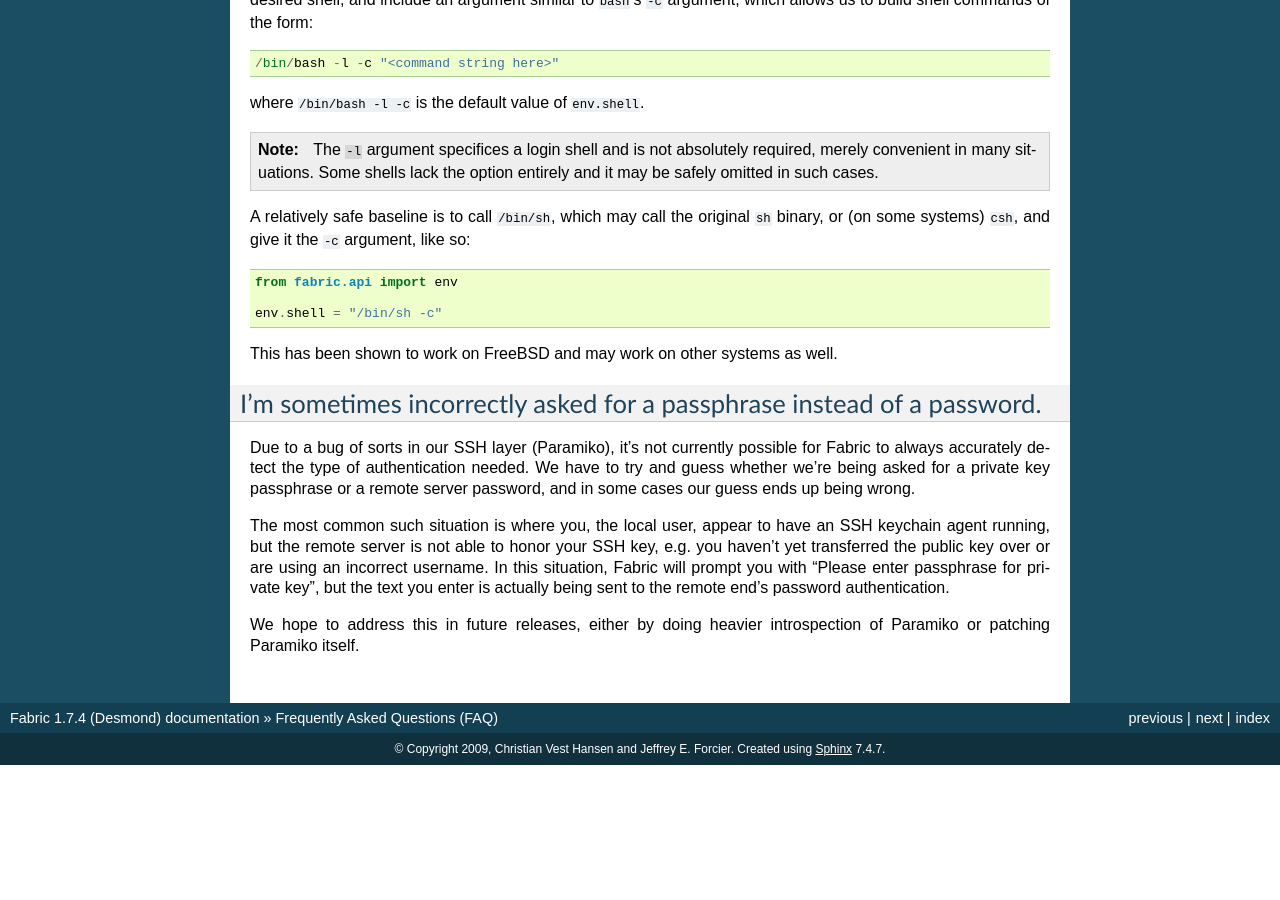
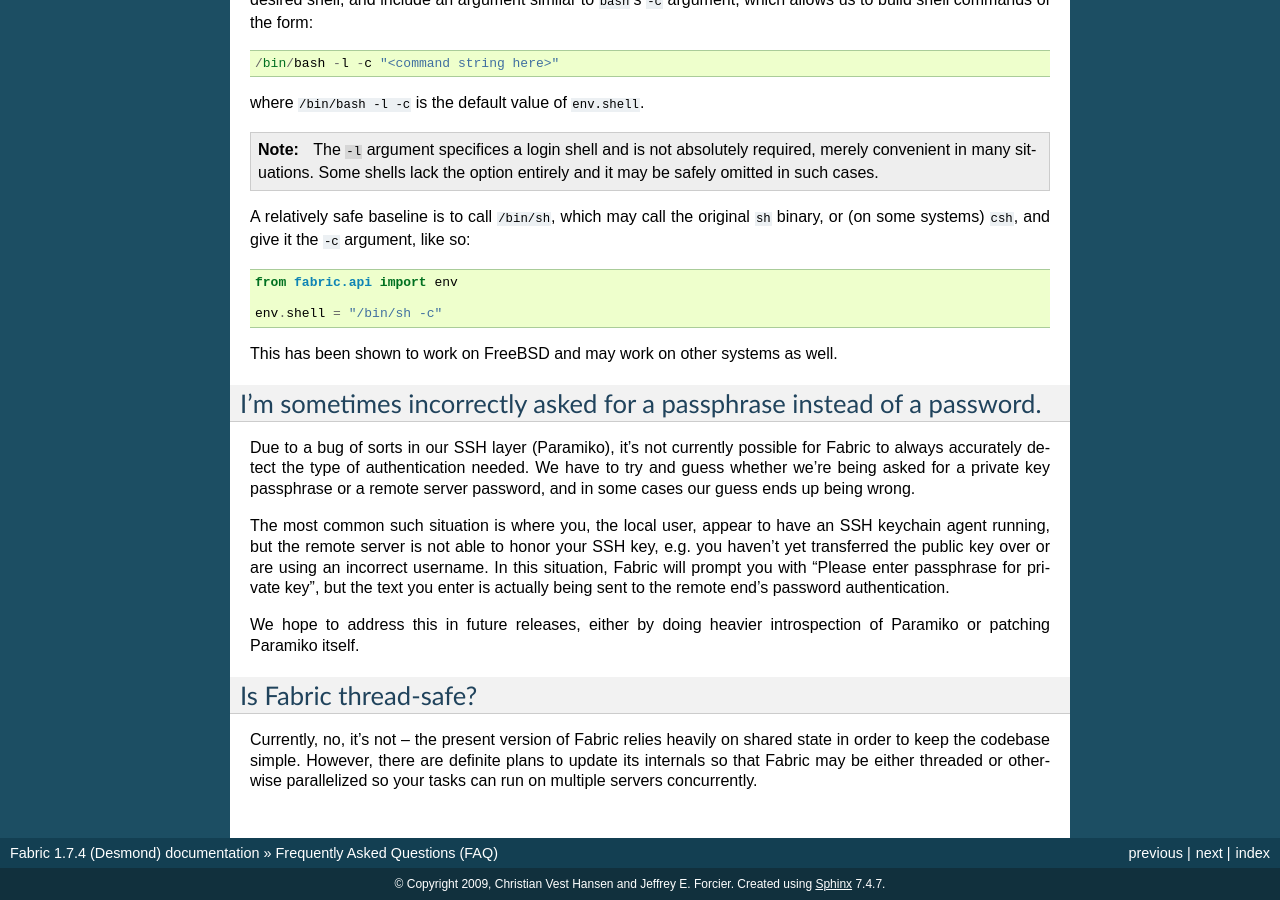
Before and after one commit to fabric/fabric, a Sphinx documentation site: the page built from docs/faq.rst, in a window 1280 px wide and 900 px high, scrolled down 1145 px. Built offline with Sphinx 7.4.7, drawn with Linux system fonts in a browser that asks for light colours; before the commit the page ends 1910 px from its top, so only the background shows below that; some of the changed text lies outside the part shown.

Commit message:
Add FAQ re: threading

```diff
--- a/docs/faq.rst
+++ b/docs/faq.rst
@@ -106,3 +106,12 @@ sent to the remote end's password authentication.
 
 We hope to address this in future releases, either by doing heavier
 introspection of Paramiko or patching Paramiko itself.
+
+
+Is Fabric thread-safe?
+======================
+
+Currently, no, it's not -- the present version of Fabric relies heavily on
+shared state in order to keep the codebase simple. However, there are definite
+plans to update its internals so that Fabric may be either threaded or
+otherwise parallelized so your tasks can run on multiple servers concurrently.
```
